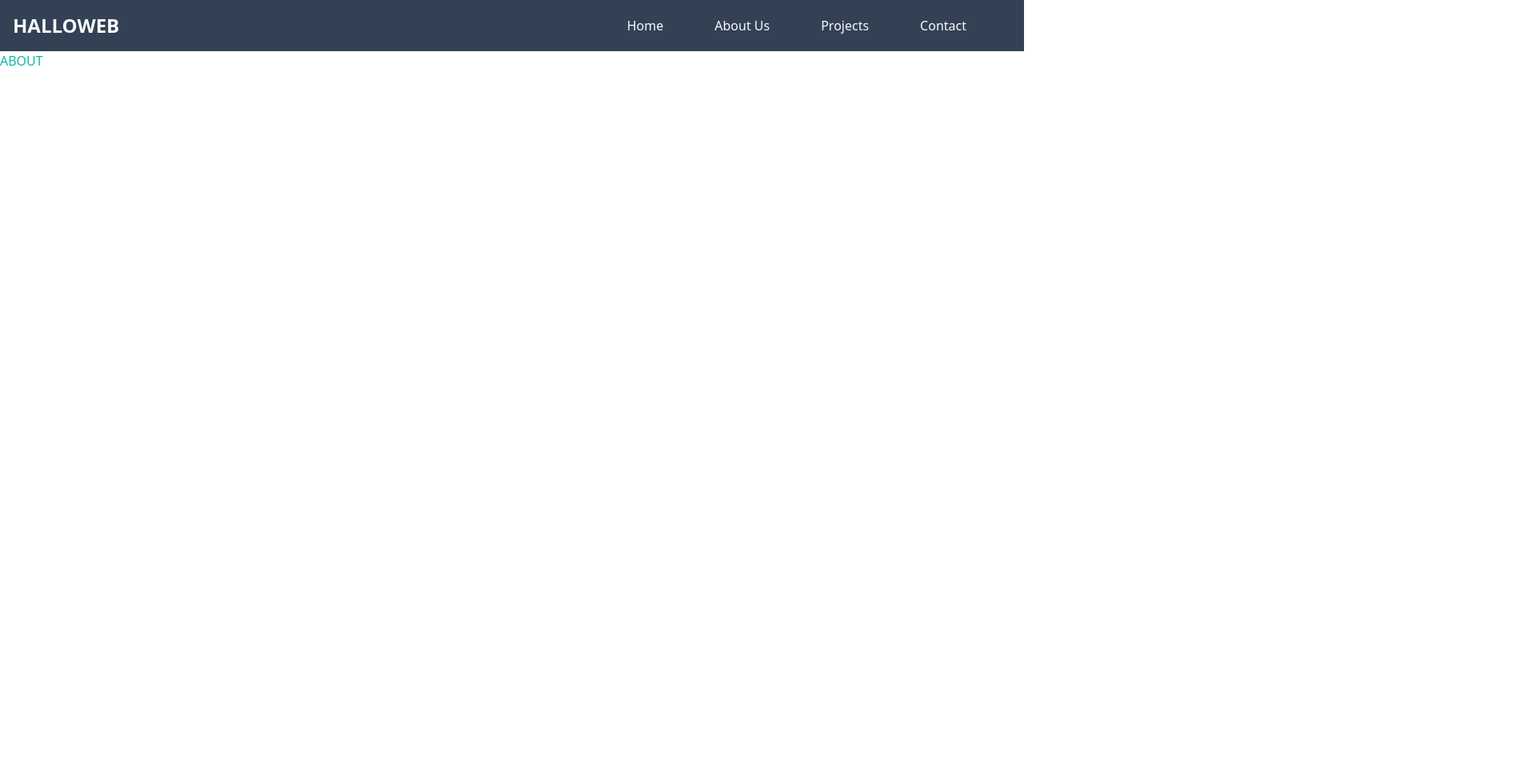
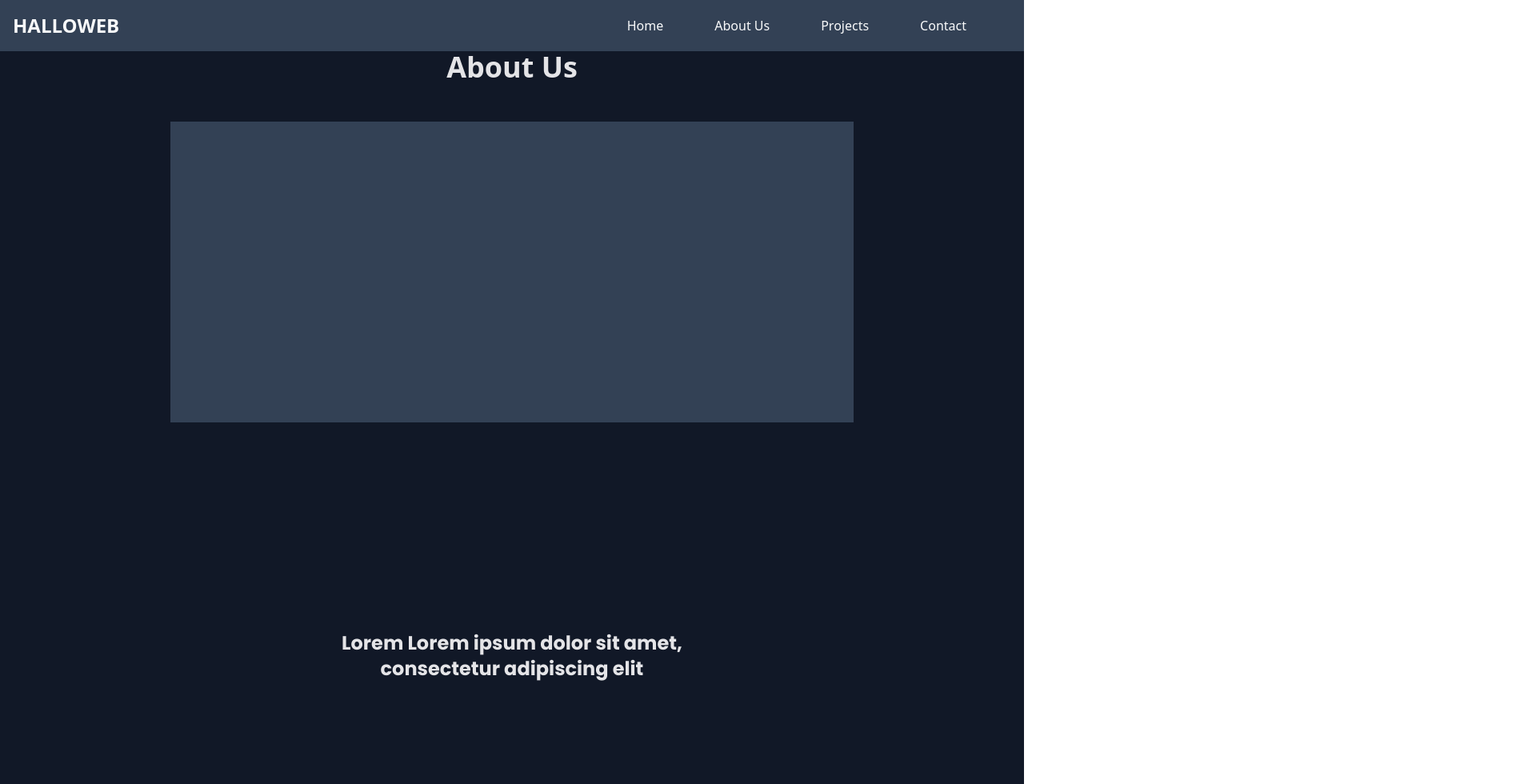
Before and after one commit to NoxturneDev/porto-team, a React (Create React App) app: page /about in a window 1280 px wide. Shown: the top 980 px of the page at 80% size, 1920 px wide, since content can reach past the window. Before the commit the page ends 800 px from the top, so only its background shows below. Built offline with nearby package versions, Linux system fonts and the light colour scheme.

Commit message:
adding about page & footer

```diff
--- /dev/null
+++ b/src/components/Footer.jsx
@@ -0,0 +1,22 @@
+import React from "react";
+import { Container } from "./Container";
+import Paragraph from "./Paragraph";
+
+const Footer = () => {
+
+
+    return(
+        <>
+           <Container custom='border-t-2 border-zinc-200   w-full h-40
+            bg-gray-900' align='center' >
+              <Paragraph align='center' custom='text-zinc-200 font-bold' >
+              Lorem Lorem ipsum dolor sit amet,
+              <br/>
+       consectetur adipiscing elit,
+              </Paragraph>
+           </Container>
+        </>
+    )
+}
+
+export default Footer;
--- a/src/css/index.css
+++ b/src/css/index.css
@@ -131,4 +131,10 @@
     }
 }
 
+
+
+/* Color  */
+
+
+
 /* TODO : FIX SOME CONTAINER CLASSES, SECTION CLASSES, PARAGRAPH AND ANOTHER TYPOGRAPHY */
--- a/src/pages/About.jsx
+++ b/src/pages/About.jsx
@@ -1,11 +1,49 @@
 import React from 'react'
+import { Container } from '../components/Container'
 import Nav from '../components/Nav'
+
+import Paragraph from '../components/Paragraph';
+import Carousel from '../components/caraousel/Caraousel'
+import Footer from '../components/Footer';
+
 
 function About() {
   return (
     <>
     <Nav />
-    <h3 className='text-teal-500'>ABOUT</h3>
+        {/* <div className='flex bg-gray-900 items-center w-screen h-screen'>
+          <h3 className='' >About Page</h3>
+          <Container custom='bg-gray-900' >
+          </Container>
+        </div> */}
+        <Container custom='bg-gray-900 w-full' dir='column' full>
+
+           <h2  className='text-zinc-200 mb-5 font-bold text-4xl' >About Us</h2>
+           <div  className='bg-slate-700 mt-7 mb-28   w-4/6 h-3/5'>
+           </div>
+           <Paragraph custom='text-zinc-200 mt-28 pt-9 text-2xl font-bold' align='center'>Lorem Lorem ipsum dolor sit amet,
+          <br/>
+       consectetur adipiscing elit</Paragraph>
+
+
+        </Container>
+
+       <Container custom='bg-gray-900 w-full' full>
+{/* For galih carousel  */}
+
+       {/* <div  className='bg-slate-700 mr-7    w-4/6 h-3/5'>
+           </div>
+
+           <div  className='bg-slate-700 mr-7    w-4/6 h-3/5'>
+           </div>
+
+           <div  className='bg-slate-700 mr-7    w-4/6 h-3/5'>
+           </div> */}
+
+       </Container>
+
+<Carousel/>
+<Footer/>
     </>
   )
 }
```
